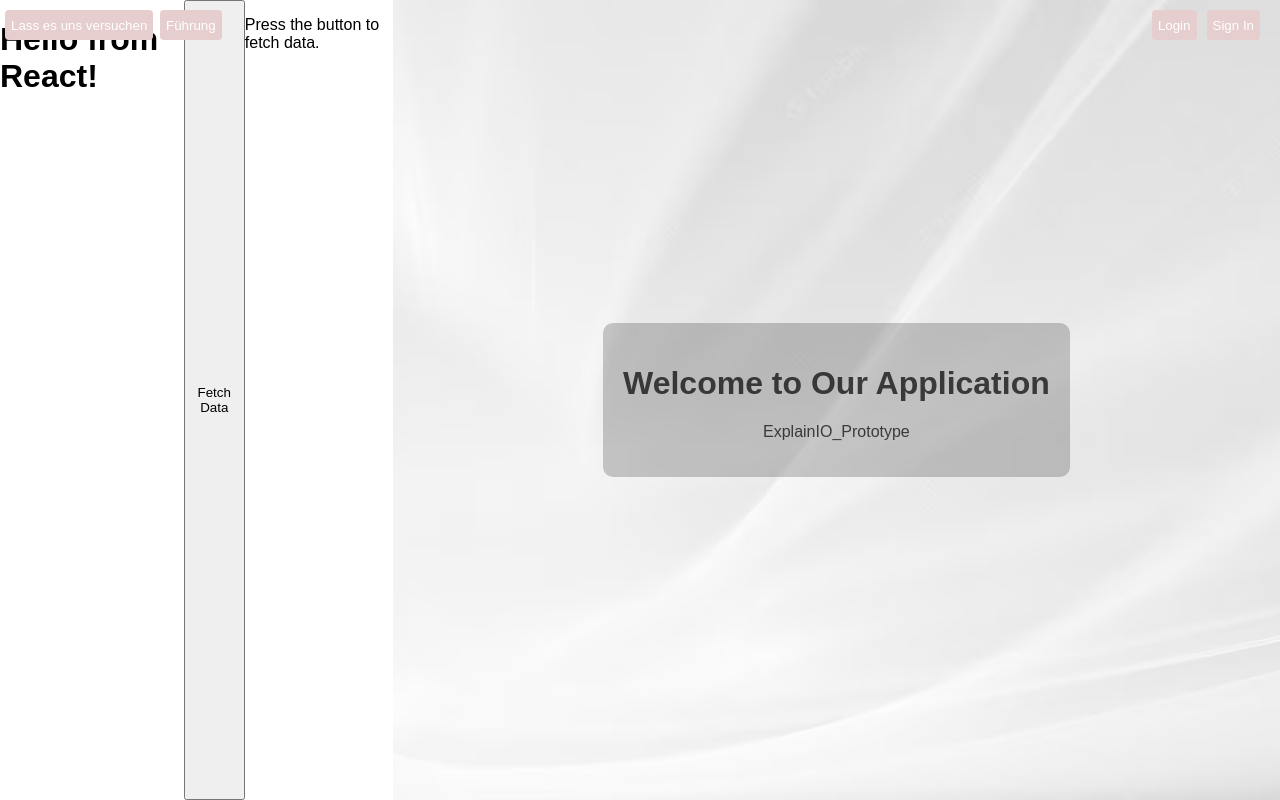
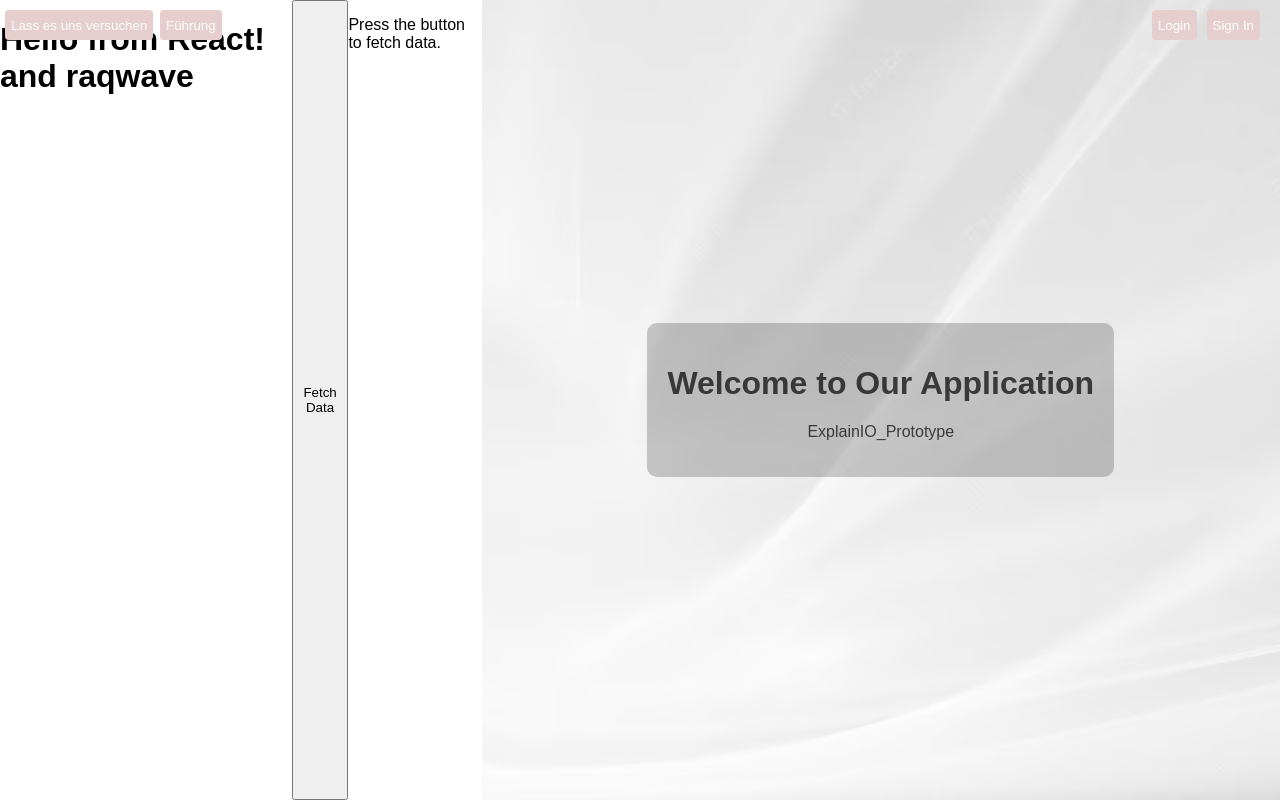
Before and after one commit to Aslene404/ExplainIO_Prototype, a React (Create React App) app in the folder front-end/: page / in a window 1280 px wide. Built offline with nearby package versions, Linux system fonts and the light colour scheme; no server answers.

Commit message:
CI/CD test

```diff
--- a/front-end/src/App.js
+++ b/front-end/src/App.js
@@ -53,7 +53,7 @@ function App() {
 
   return (
     <div className="App">
-      <h1>Hello from React!</h1>
+      <h1>Hello from React! and raqwave</h1>
       <p>{message}</p>
       <button onClick={fetchData}>Fetch Data</button>
       {data ? (
```
